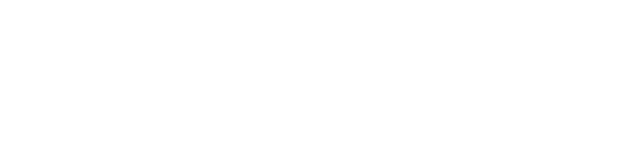
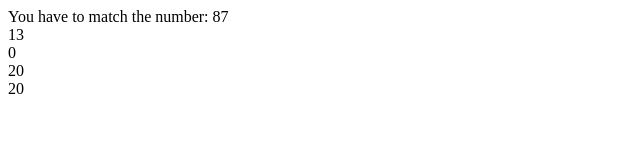
Before and after one commit to justinvert/diamond-game, a plain HTML site: page index.html in a window 1280 px wide. Shown: the whole page, without its empty margins (0-640 px from the left). Drawn offline with nearby package versions, Linux system fonts and the light colour scheme.

Commit message:
Changes made

```diff
--- a/index.html
+++ b/index.html
@@ -7,6 +7,11 @@
     <title>Document</title>
 </head>
 <body>
+        <div id="start"></div>
+    <div id="first"></div>
+    <div id="second"></div>
+    <div id="third"></div>
+    <div id="fourth"></div>
     <script src="https://cdnjs.cloudflare.com/ajax/libs/jquery/3.2.1/jquery.min.js"></script>
     <script type="text/javascript">
     // Variables needed to store randomly generated numbers
@@ -19,18 +24,25 @@
     var loss = 0;
     var total = 0;
 
-    var firstNumber = Math.floor(Math.random() * 100);
+    var firstNumber = Math.floor(Math.random() * 25);
 
-    var secondNumber = Math.floor(Math.random() * 100);
+    var secondNumber = Math.floor(Math.random() * 25);
 
-    var thirdNumber = Math.floor(Math.random() * 100);
+    var thirdNumber = Math.floor(Math.random() * 25);
 
-    var fourthNumber = Math.floor(Math.random() * 100);
+    var fourthNumber = Math.floor(Math.random() * 25);
 
     console.log(firstNumber, secondNumber, thirdNumber, fourthNumber);
 
-    var startNumber = Math.floor(Math.random() * 100);
+    var startNumber = Math.floor(Math.random()* 100 + 10);
 
+    console.log(startNumber);
+
+    $('#first').append(firstNumber);
+    $('#second').append(secondNumber);
+    $('#third').append(thirdNumber);
+    $('#fourth').append(fourthNumber);
+    $('#start').append("You have to match the number: " + startNumber);
 
 
     </script>
```
